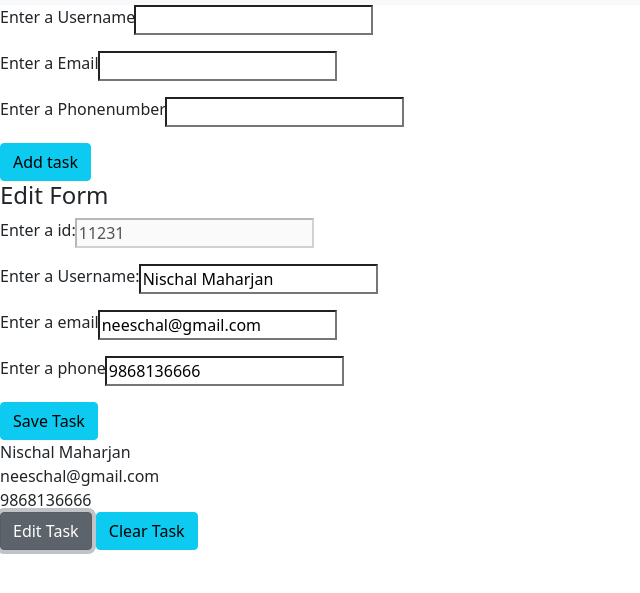
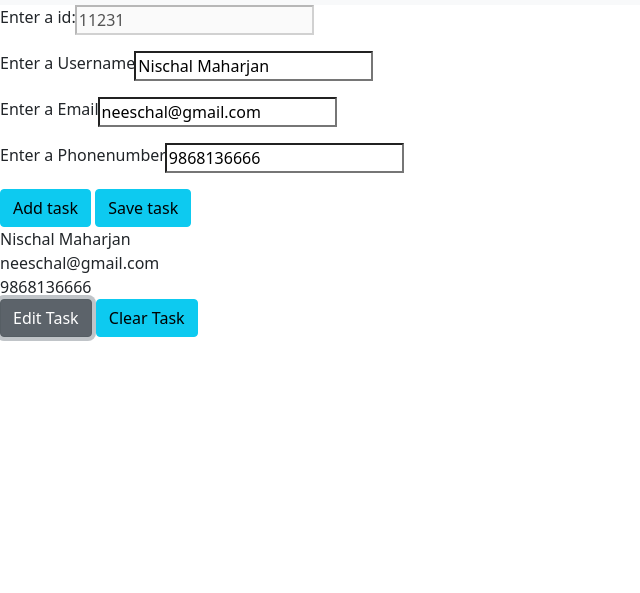
Before and after one commit to Nischal58/newtodo, a plain HTML site: page newtodo/index.html in a window 1280 px wide. Both pictures are taken after a click on the button "Edit Task". Shown: the part 45-638 px from the top of the page, without its empty margins (0-640 px from the left). Drawn offline with nearby package versions, Linux system fonts and the light colour scheme.

Commit message:
todo
updated todo

```diff
--- a/newtodo/index.html
+++ b/newtodo/index.html
@@ -17,6 +17,11 @@
     </div>
   </nav>
     <section>
+        <div class="input-group input-group-sm mb-3">
+            <label>Enter a id:</label>
+            <input type="text" disabled="true"
+            " name="" id="editID">
+        </div>
     <div class="input-group input-group-sm mb-3">
         <label>Enter a Username</label>
         <input type="text" id="addUsername"/>
@@ -34,40 +39,12 @@
     </div>
     <div class="button-area ">
         <button class="btn btn-info" onclick="addToArray()">Add task</button>
+        <button class="btn btn-info" onclick="saveEditData()">Save task</button>
+
     </div>
 
 
-
-
-
 </div>
-
-<div class="form-area ">
-    <h4>Edit Form </h4>
-    <div class="input-group input-group-sm mb-3">
-        <label>Enter a id:</label>
-        <input type="text" disabled="true"
-        " name="" id="editID">
-    </div>
-    <div class="input-group input-group-sm mb-3">
-        <label>Enter a Username:</label>
-        <input type="text" name="" id="editUsername">
-    </div>
-
-    <div class="input-group input-group-sm mb-3">
-        <label>Enter a email</label>
-        <input type="text" name="" id="editEmail">
-
-    </div>
-    <div class="input-group input-group-sm mb-3">
-        <label>Enter a phone</label>
-        <input type="text" name="" id="editphone">
-
-    </div>
-    <div class="button-area">
-        <button class="btn btn-info" onclick="saveEditData()" >Save Task</button>
-    </div>
-
     <div class="task-content" id="tasklist">
 
     </div>
--- a/newtodo/index.js
+++ b/newtodo/index.js
@@ -1,18 +1,17 @@
-
-let tasklist= [
+let tasklist = [
     {
-        id:11231,
-        username:'Nischal Maharjan',
-        email:'neeschal@gmail.com',
-        phone:'9868136666'
+        id: 11231,
+        username: 'Nischal Maharjan',
+        email: 'neeschal@gmail.com',
+        phone: '9868136666'
     }
 
 
 ];
 
-const displayTask = ()=>{
+const displayTask = () => {
     document.querySelector('#tasklist').innerHTML = '';
-    tasklist.forEach((val,index)=>{
+    tasklist.forEach((val, index) => {
         document.querySelector('#tasklist').innerHTML += `
         <div class = "task-card">
         <div class = "task-title">${val.username}</div>
@@ -31,106 +30,106 @@ const displayTask = ()=>{
         `;
     });
 }
+
+
 displayTask();
-const addToArray=()=>{
-    const [username,email,phone]=[
+
+
+const addToArray = () => {
+    const [username, email, phone] = [
         document.querySelector('#addUsername').value,
         document.querySelector('#addEmail').value,
         document.querySelector('#addphone').value,
 
     ];
-    const id = tasklist[tasklist.length-1].id+1;
+    const id = tasklist[tasklist.length - 1].id + 1;
     var mailformat = /^\w+([\.-]?\w+)*@\w+([\.-]?\w+)*(\.\w{2,3})+$/;
     var phoneformat = /(?:\+977[- ])?\d{2}-?\d{7,8}/
 
+    //Calling validation from a function
+    validation(id, username, email, phone, mailformat, phoneformat);
+    displayTask();
 
-    if([username,email].includes('')){
+}
+//Created the validation function
+const validation = (id, username, email, phone, mailformat, phoneformat) => {
+    if ([username, email].includes('')) {
         alert('Please fill both boxes');
 
 
     }
-    else if(!email.match(mailformat))
-    {
+    else if (!email.match(mailformat)) {
         alert('Invalid Email');
 
     }
 
-   else if(!phone.match(phoneformat)){
+    else if (!phone.match(phoneformat)) {
         alert('Invalid Phone');
 
 
     }
-   else{
+    else {
         tasklist.push({
-        id,username,email,phone
+            id, username, email, phone
         });
 
 
         document.querySelector('#addUsername').value = '';
+        document.querySelector('#editID').value = '';
         document.querySelector('#addEmail').value = '';
         document.querySelector('#addphone').value = '';
 
-
     }
-   displayTask();
-
-
 }
 
-const deleteTask = id=>{
+const deleteTask = id => {
     console.log(id);
-    tasklist = tasklist.filter(val=>val.id!==id);
+    tasklist = tasklist.filter(val => val.id !== id);
     console.log(tasklist);
     displayTask();
 }
 
 
 
+const getEditData = (i) => {
+    document.querySelector('#editID').value = tasklist[i].id;
+    document.querySelector('#addUsername').value = tasklist[i].username;
+    document.querySelector('#addEmail').value = tasklist[i].email;
+    document.querySelector('#addphone').value = tasklist[i].phone;
+}
 
-
-const getEditData = (i)=>{
-    document.querySelector('#editID').value = tasklist[i].id;
-
-    document.querySelector('#editUsername').value = tasklist[i].username;
-    document.querySelector('#editEmail').value= tasklist[i].email;
-    document.querySelector('#editphone').value= tasklist[i].phone;
-
-
-
-}
-const saveEditData=()=>{
-  let  [id,username,email,phone]=[
-    document.querySelector('#editID').value ,
-
-    document.querySelector('#editUsername').value,
-    document.querySelector('#editEmail').value,
-    document.querySelector('#editphone').value,
+const saveEditData = () => {
+    let [id, username, email, phone] = [
+        document.querySelector('#editID').value,
+        document.querySelector('#addUsername').value,
+        document.querySelector('#addEmail').value,
+        document.querySelector('#addphone').value,
     ];
     var mailformat = /^\w+([\.-]?\w+)*@\w+([\.-]?\w+)*(\.\w{2,3})+$/;
-  var phoneformat = /(?:\+977[- ])?\d{2}-?\d{7,8}/
-    if([username,email].includes('')){
+    var phoneformat = /(?:\+977[- ])?\d{2}-?\d{7,8}/;
+    if ([username, email].includes('')) {
         alert('Please fill both boxes');
 
     }
-    else if(!email.match(mailformat))
-    {
+    else if (!email.match(mailformat)) {
         alert('Invalid Email');
 
     }
 
-   else if(!phone.match(phoneformat)){
+    else if (!phone.match(phoneformat)) {
         alert('Invalid Phone');
 
 
     }
 
-else{
-  const arrIndex = tasklist.findIndex(v=>v.id==id);
+    const arrIndex = tasklist.findIndex(v => v.id == id);
 
     tasklist[arrIndex].username = username;
     tasklist[arrIndex].email = email;
     tasklist[arrIndex].phone = phone;
+
+
     displayTask();
-}
+
 
 }
```
Lines whose indentation alone changed are shown as unchanged.
